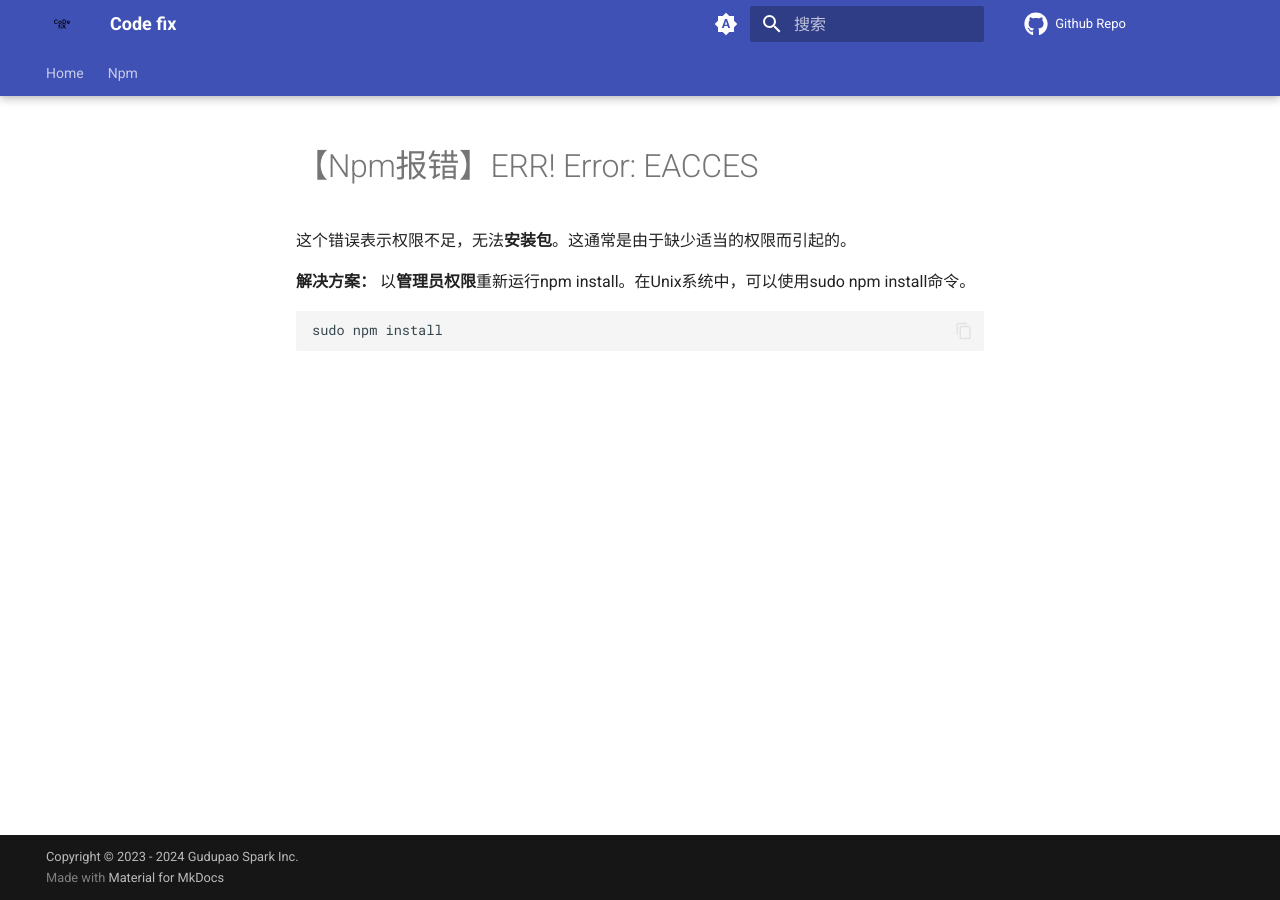
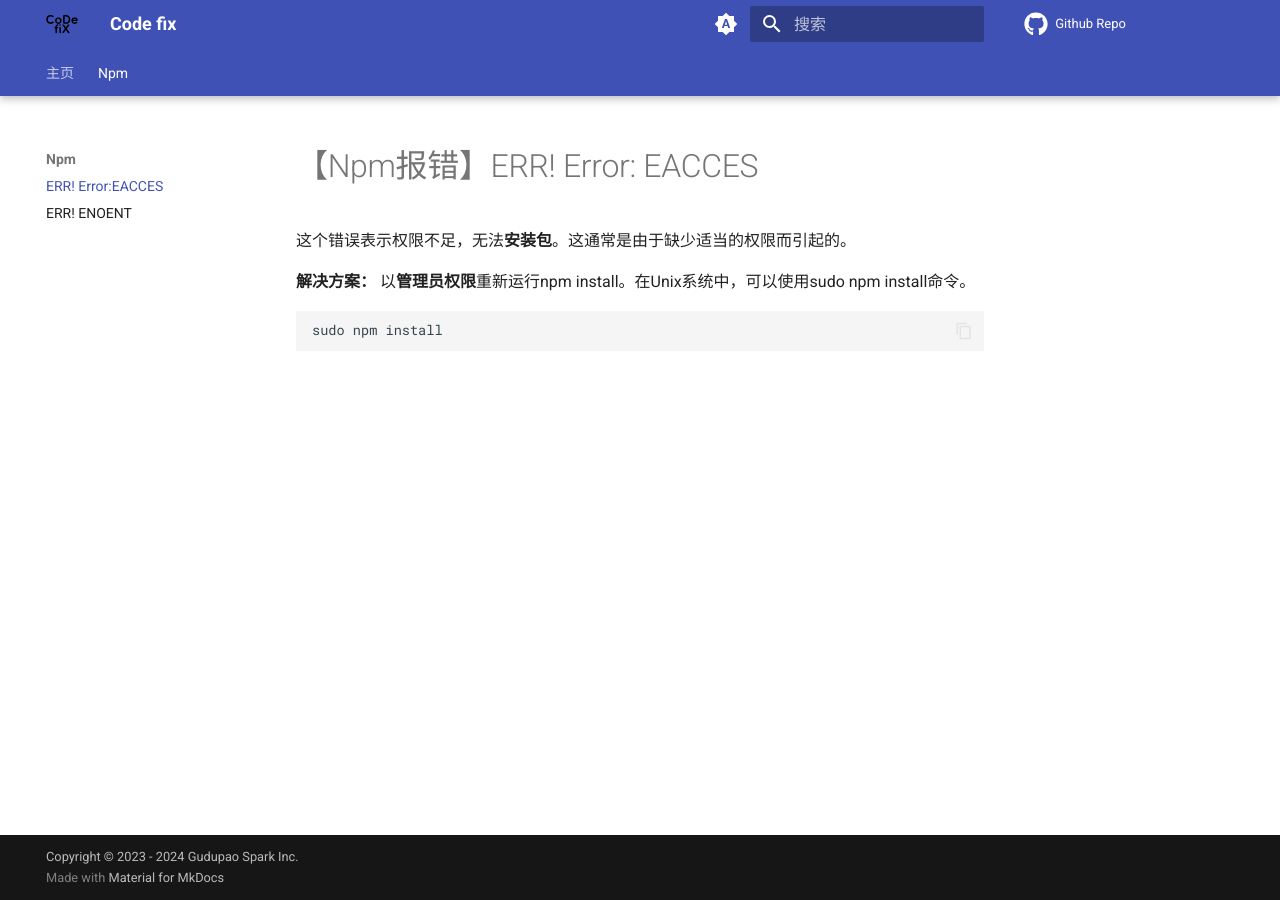
Before and after one commit to GudupaoSpark/code-fix, an MkDocs documentation site: the page built from docs/Npm/npm-ERR-Error-EACCES.md, in a window 1280 px wide. Built offline with MkDocs 1.6.1 and Material for MkDocs 9.7.7, drawn with Linux system fonts in a browser that asks for light colours; comment, search, counter and statistics services are not loaded.

Commit message:
新增内容

```diff
--- a/mkdocs.yml
+++ b/mkdocs.yml
@@ -1,9 +1,9 @@
 site_name: Code fix
 nav:
-    - Home: index.md
-    - Npm :
-      - ERR! Error:EACCES: Npm/npm-ERR-Error-EACCES
-
+    - 主页: index.md
+    - Npm:
+      - ERR! Error:EACCES: Npm/npm-ERR-Error-EACCES.md
+      - ERR! ENOENT: Npm/ERR-ENOENT.md
 repo_url: https://github.com/GudupaoSpark/code-fix
 repo_name: Github Repo
 
@@ -32,8 +32,8 @@
   icon:
     repo: fontawesome/brands/github
   language: zh
-  logo: cod-fix-logo2.svg
-  favicon: cod-fix-logo2.svg
+  logo: cod-fix-logo23.svg
+  favicon: cod-fix-logo23.svg
   features:
     - navigation.tabs
     - navigation.tabs.sticky
```
Also changed, not shown: docs/Npm/ERR-ENOENT.md (added, +9 -0 lines), docs/index.md (+3 -1 lines), docs/Untitled.md (added), 1 other file.
